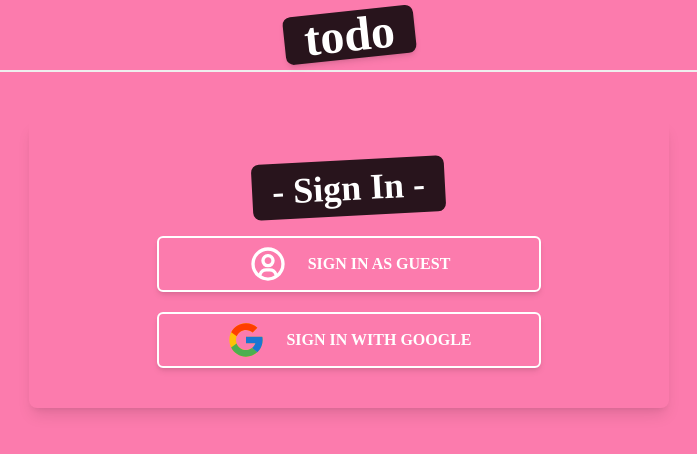
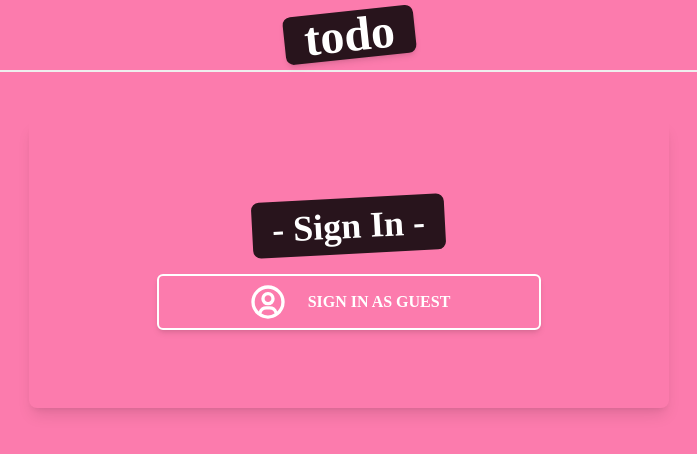
Before and after one commit to jasonuc/todoapp, a React (Vite) app: page / in a window 1280 px wide. Shown: the top 454 px of the page, without its empty margins (291-988 px from the left). Built offline with nearby package versions, Linux system fonts and the light colour scheme; a web font is replaced by a local one.

Commit message:
hides google auth button

```diff
--- a/src/pages/Login.jsx
+++ b/src/pages/Login.jsx
@@ -1,4 +1,4 @@
-import GoogleAuth from "../components/GoogleAuth"
+// import GoogleAuth from "../components/GoogleAuth"
 import GuestAuth from "../components/GuestAuth"
 
 function Login() {
@@ -6,7 +6,7 @@ function Login() {
     <div className=" w-[90%] md:w-[50%] h-72 flex flex-col justify-center items-center gap-5 py-7 bg-plighter rounded-lg shadow-lg mt-10 text-white">
       <h2 className="text-4xl font-bold bg-fourth px-5 py-2 rounded-lg -rotate-3">- Sign In -</h2>
       <GuestAuth />
-      <GoogleAuth />
+      {/* <GoogleAuth /> */}
     </div>
   )
 }
```
